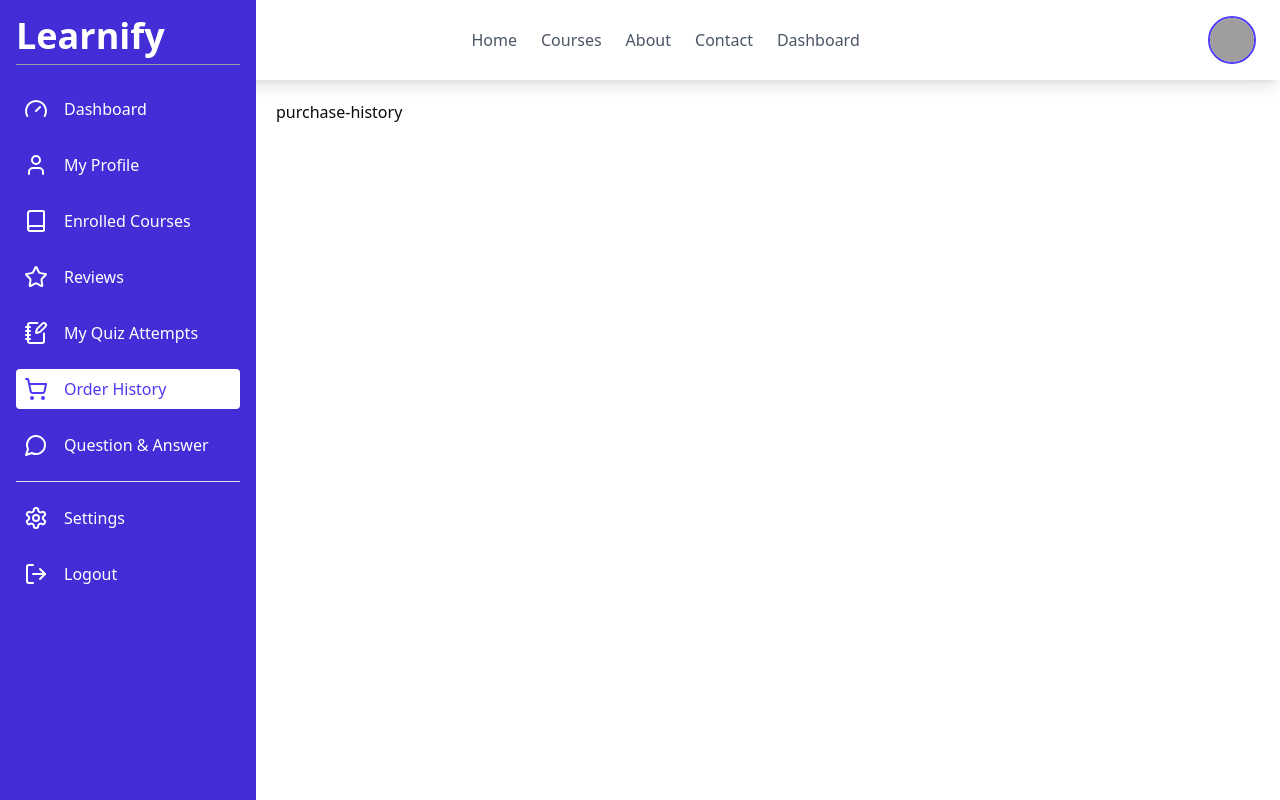
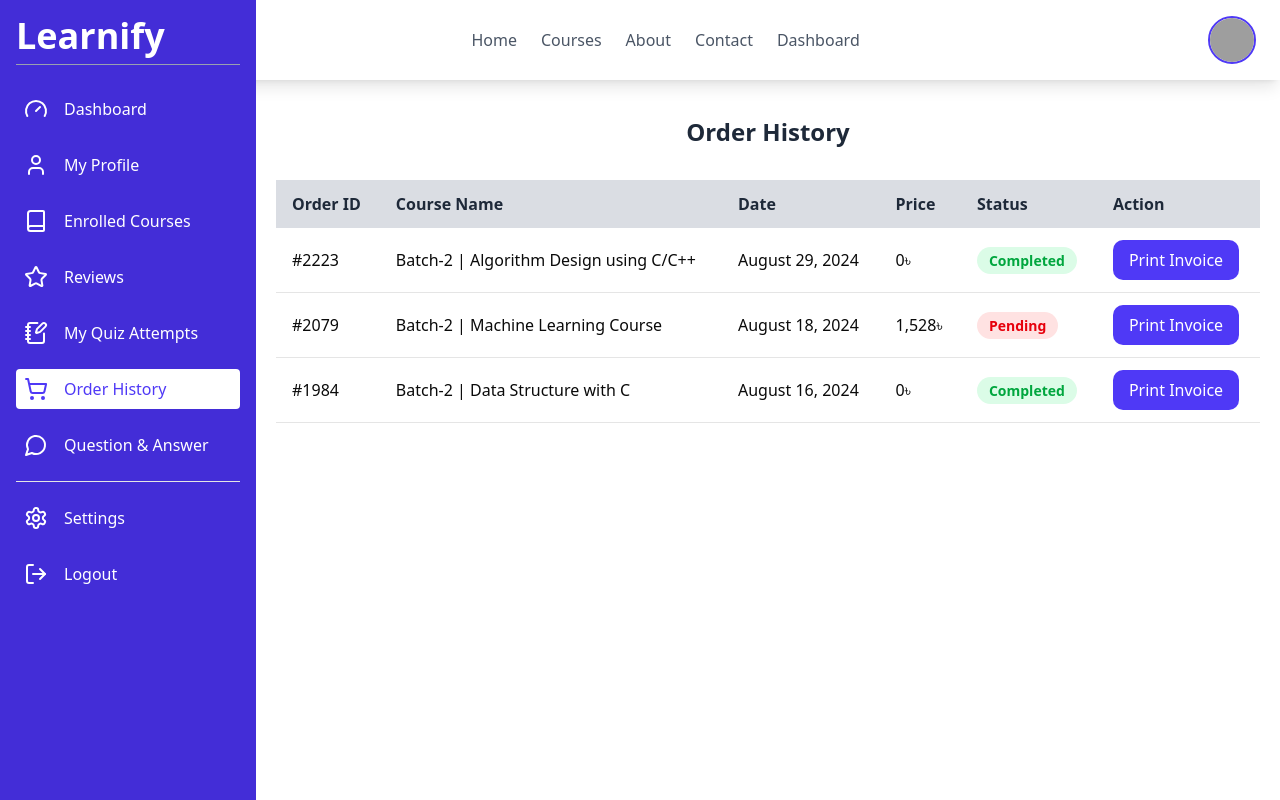
Before and after one commit to khairul1036/Learnify---a-online-learning-platform, a Next.js app: page /dashboard/purchase-history in a window 1280 px wide. Shown: the top 800 px of the page. Built offline with nearby package versions, Linux system fonts and the light colour scheme; grey boxes are pictures that could not be loaded.

Commit message:
added Purchase History

```diff
--- a/src/app/(pages)/dashboard/purchase-history/page.tsx
+++ b/src/app/(pages)/dashboard/purchase-history/page.tsx
@@ -1,9 +1,97 @@
+"use client"
+
+// pages/purchase-history.js
 import React from 'react';
 
 const PurchaseHistory = () => {
+    const orders = [
+        {
+            orderId: '#2223',
+            courseName: 'Batch-2 | Algorithm Design using C/C++',
+            date: 'August 29, 2024',
+            price: '0৳',
+            status: 'Completed',
+        },
+        {
+            orderId: '#2079',
+            courseName: 'Batch-2 | Machine Learning Course',
+            date: 'August 18, 2024',
+            price: '1,528৳',
+            status: 'Pending',
+        },
+        {
+            orderId: '#1984',
+            courseName: 'Batch-2 | Data Structure with C',
+            date: 'August 16, 2024',
+            price: '0৳',
+            status: 'Completed',
+        },
+    ];
+
+    const printInvoice = (order) => {
+        const printWindow = window.open('', '', 'width=600,height=400');
+        printWindow.document.write('<html><head><title>Invoice</title></head><body>');
+
+        printWindow.document.write(`
+      <div style="text-align: center; padding: 20px;">
+        <h1>Invoice</h1>
+        <p><strong>Order ID:</strong> ${order.orderId}</p>
+        <p><strong>Course Name:</strong> ${order.courseName}</p>
+        <p><strong>Date:</strong> ${order.date}</p>
+        <p><strong>Price:</strong> ${order.price}</p>
+        <p><strong>Status:</strong> <span style="color: ${order.status === 'Completed' ? 'green' : 'red'}">${order.status}</span></p>
+      </div>
+    `);
+
+        printWindow.document.write('</body></html>');
+        printWindow.document.close();
+        printWindow.print();
+    };
+
     return (
-        <div>
-            purchase-history
+        <div className="py-4 ">
+            <h2 className="text-2xl font-semibold text-gray-800 mb-8 text-center">Order History</h2>
+
+            <div className="bg-white rounded-lg">
+                <table className="min-w-full table-auto ">
+                    <thead>
+                        <tr className="bg-gray-300/80 text-gray-800 overflow-auto">
+                            <th className="py-3 px-4 text-left text-sm sm:text-base">Order ID</th>
+                            <th className="py-3 px-4 text-left text-sm sm:text-base">Course Name</th>
+                            <th className="py-3 px-4 text-left text-sm sm:text-base">Date</th>
+                            <th className="py-3 px-4 text-left text-sm sm:text-base">Price</th>
+                            <th className="py-3 px-4 text-left text-sm sm:text-base">Status</th>
+                            <th className="py-3 px-4 text-left text-sm sm:text-base">Action</th>
+                        </tr>
+                    </thead>
+                    <tbody>
+                        {orders.map((order, index) => (
+                            <tr key={index} className="border-b hover:bg-gray-50 overflow-auto">
+                                <td className="py-3 px-4 text-sm sm:text-base">{order.orderId}</td>
+                                <td className="py-3 px-4 text-sm sm:text-base">{order.courseName}</td>
+                                <td className="py-3 px-4 text-sm sm:text-base">{order.date}</td>
+                                <td className="py-3 px-4 text-sm sm:text-base">{order.price}</td>
+                                <td className="py-3 px-4 text-sm sm:text-base">
+                                    <span
+                                        className={`px-3 py-1 text-sm font-semibold rounded-full ${order.status === 'Completed' ? 'bg-green-100 text-green-600' : 'bg-red-100 text-red-600'
+                                            }`}
+                                    >
+                                        {order.status}
+                                    </span>
+                                </td>
+                                <td className="py-3 px-4 text-sm sm:text-base">
+                                    <button
+                                        onClick={() => printInvoice(order)}
+                                        className="py-2 px-4 bg-indigo-600 text-white rounded-lg hover:bg-indigo-700 focus:outline-none focus:ring-2 focus:ring-indigo-500 transition duration-300"
+                                    >
+                                        Print Invoice
+                                    </button>
+                                </td>
+                            </tr>
+                        ))}
+                    </tbody>
+                </table>
+            </div>
         </div>
     );
 };
```
